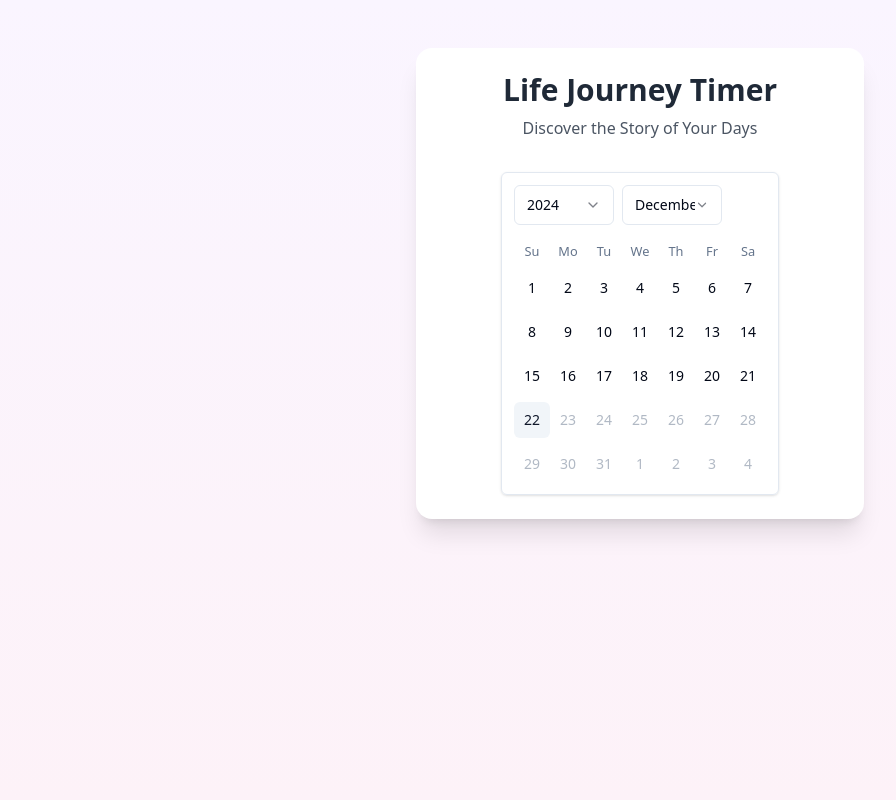
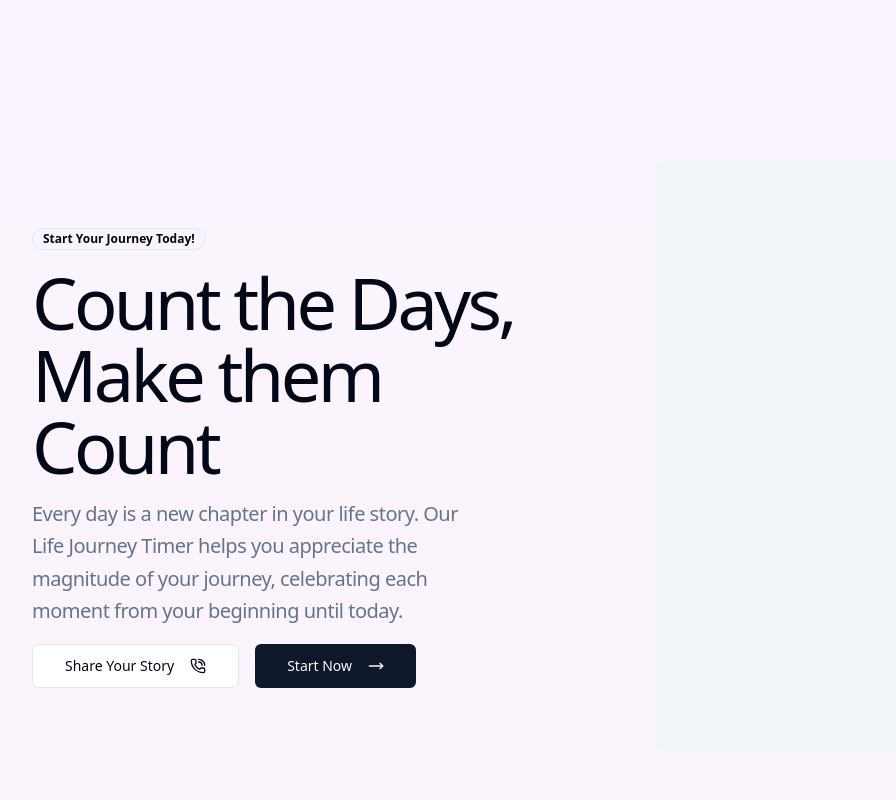
Before and after one commit to Gloowy/birthday-long, a Next.js app: page / in a window 1280 px wide. Shown: the top 800 px of the page, without its empty margins (0-896 px from the left). Built offline with nearby package versions, Linux system fonts and the light colour scheme.

Commit message:
Add a hero section

```diff
--- a/app/page.tsx
+++ b/app/page.tsx
@@ -4,6 +4,7 @@ import * as React from "react";
 import { Calendar } from "@/components/ui/calendar";
 import { cn } from "@/lib/utils";
 import { motion } from "framer-motion";
+import { Hero } from "@/components/hero";
 
 export default function Home() {
   const [selectedDate, setSelectedDate] = React.useState<Date>();
@@ -26,7 +27,9 @@ export default function Home() {
   };
 
   return (
-    <div className="min-h-screen bg-gradient-to-b from-purple-50 to-pink-50 py-12 px-4">
+    <div className="min-h-screen bg-gradient-to-b from-purple-50 to-pink-50">
+      <Hero />
+      <div className="py-12 px-4">
         <motion.div
           initial={{ opacity: 0, y: 20 }}
           animate={{ opacity: 1, y: 0 }}
@@ -78,5 +81,6 @@ export default function Home() {
           </div>
         </motion.div>
       </div>
+    </div>
   );
 }
--- /dev/null
+++ b/components/hero.tsx
@@ -0,0 +1,38 @@
+import { MoveRight, PhoneCall } from "lucide-react";
+import { Button } from "@/components/ui/button";
+import { Badge } from "@/components/ui/badge";
+
+function Hero() {
+  return (
+    <div className="w-full py-20 lg:py-40">
+      <div className="container mx-auto">
+        <div className="grid grid-cols-1 gap-8 items-center lg:grid-cols-2">
+          <div className="flex gap-4 flex-col">
+            <div>
+              <Badge variant="outline">Start Your Journey Today!</Badge>
+            </div>
+            <div className="flex gap-4 flex-col">
+              <h1 className="text-5xl md:text-7xl max-w-lg tracking-tighter text-left font-regular">
+                Count the Days, Make them Count
+              </h1>
+              <p className="text-xl leading-relaxed tracking-tight text-muted-foreground max-w-md text-left">
+                Every day is a new chapter in your life story. Our Life Journey Timer helps you appreciate the magnitude of your journey, celebrating each moment from your beginning until today.
+              </p>
+            </div>
+            <div className="flex flex-row gap-4">
+              <Button size="lg" className="gap-4" variant="outline">
+                Share Your Story <PhoneCall className="w-4 h-4" />
+              </Button>
+              <Button size="lg" className="gap-4">
+                Start Now <MoveRight className="w-4 h-4" />
+              </Button>
+            </div>
+          </div>
+          <div className="bg-muted rounded-md aspect-square"></div>
+        </div>
+      </div>
+    </div>
+  );
+}
+
+export { Hero };
--- /dev/null
+++ b/components/ui/badge.tsx
@@ -0,0 +1,36 @@
+import * as React from "react"
+import { cva, type VariantProps } from "class-variance-authority"
+
+import { cn } from "@/lib/utils"
+
+const badgeVariants = cva(
+  "inline-flex items-center rounded-full border px-2.5 py-0.5 text-xs font-semibold transition-colors focus:outline-none focus:ring-2 focus:ring-ring focus:ring-offset-2",
+  {
+    variants: {
+      variant: {
+        default:
+          "border-transparent bg-primary text-primary-foreground hover:bg-primary/80",
+        secondary:
+          "border-transparent bg-secondary text-secondary-foreground hover:bg-secondary/80",
+        destructive:
+          "border-transparent bg-destructive text-destructive-foreground hover:bg-destructive/80",
+        outline: "text-foreground",
+      },
+    },
+    defaultVariants: {
+      variant: "default",
+    },
+  },
+)
+
+export interface BadgeProps
+  extends React.HTMLAttributes<HTMLDivElement>,
+    VariantProps<typeof badgeVariants> {}
+
+function Badge({ className, variant, ...props }: BadgeProps) {
+  return (
+    <div className={cn(badgeVariants({ variant }), className)} {...props} />
+  )
+}
+
+export { Badge, badgeVariants }
```
Also changed, not shown: 1 other file (tests, documents, lock files or other folders). Lines whose indentation alone changed are shown as unchanged.
